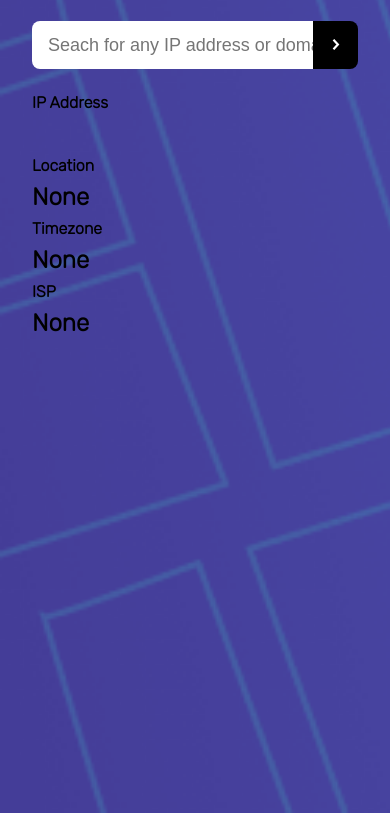
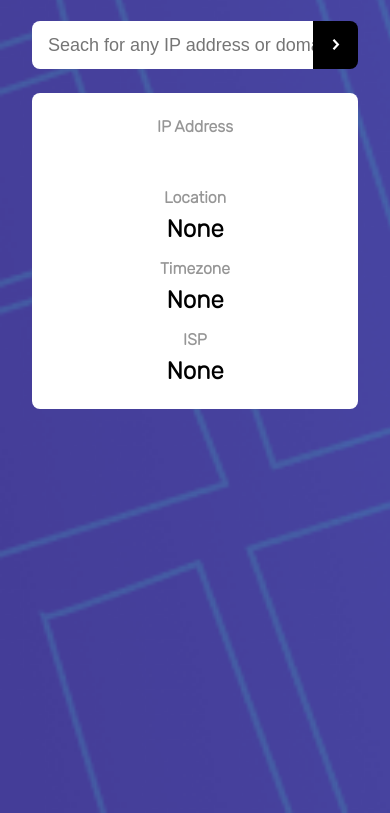
Before and after one commit to roc2246/IP__address__FEM, a plain HTML site: page index.html in a window 390 px wide. Shown: the part 63-876 px from the top of the page. Drawn offline with Linux system fonts and the light colour scheme; a web font is replaced by a local one.

Commit message:
Created mobile layout for .ip-location

```diff
--- a/style.css
+++ b/style.css
@@ -105,3 +105,25 @@ button:hover {
   height: auto;
   width: 0.5rem;
 }
+
+/* IP Location */
+.ip-location{
+  display: flex;
+  flex-direction: column;
+  align-items: center;
+
+  background-color: white;
+  border-radius: var(--border-radius);
+
+  padding-top: 1rem;
+  padding-bottom: 1rem;
+}
+
+.ip-location__stat--heading,
+.ip-location__stat--info{
+  text-align: center;
+}
+
+.ip-location__stat--heading{
+  color: var(--color-dark-grey);
+}
```
